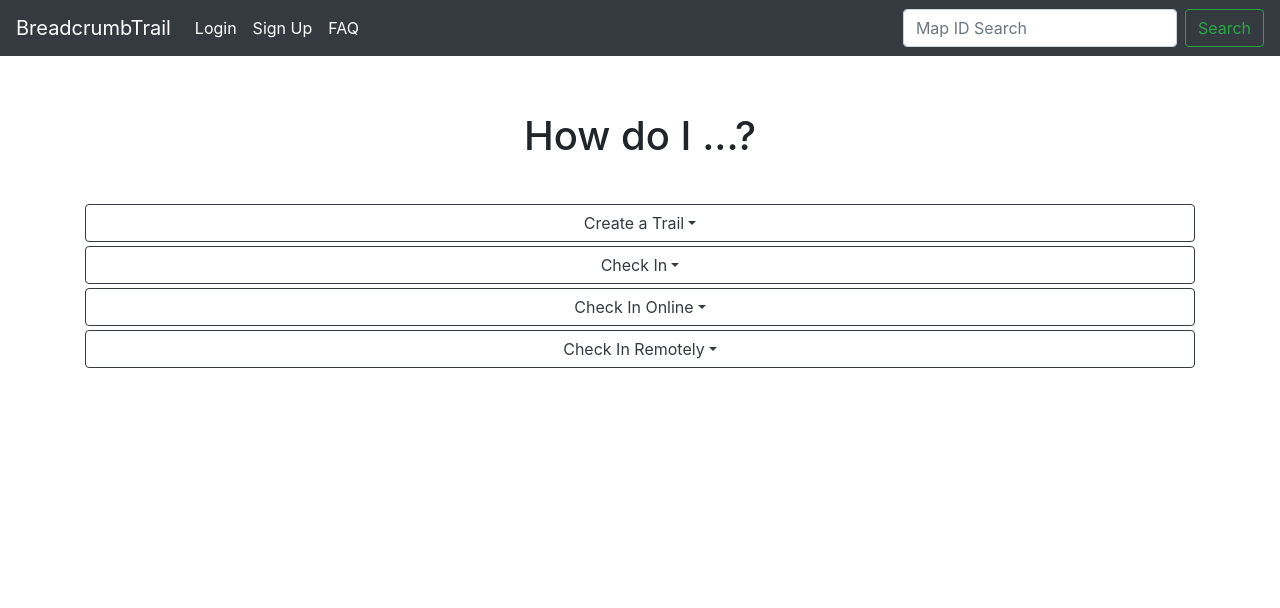
After one commit to noeldolores/Breadcrumbtrail_live, a Flask app: template website/templates/faq.html in a window 1280 px wide. The commit adds this page. Shown: the top 608 px of the page. Run offline with Flask 2, Linux system fonts and the light colour scheme; the template is opened without the code that fills it, so the values that code supplies are empty; parts of the project's set-up code (start-up, migrations or seed data) failed here and were passed over.

Commit message:
added faq page

```diff
--- /dev/null
+++ b/website/static/faq.css
@@ -0,0 +1,11 @@
+li {
+  margin-top: 10px;
+  margin-bottom: -10px;
+  width: 100%;
+  text-align: center;
+}
+
+.faq {
+  margin-top: 0.25rem;
+  width: 100%;
+}
--- a/website/templates/base.html
+++ b/website/templates/base.html
@@ -1,13 +1,10 @@
 <!doctype html>
 <html lang="en">
   <head>
-    <!-- Required meta tags -->
     <meta charset="utf-8">
     <meta name="viewport" content="width=device-width, initial-scale=1">
 
-    <!-- Bootstrap CSS -->
     <link rel="stylesheet" href="https://cdn.jsdelivr.net/npm/bootstrap@4.6.1/dist/css/bootstrap.min.css" integrity="sha384-zCbKRCUGaJDkqS1kPbPd7TveP5iyJE0EjAuZQTgFLD2ylzuqKfdKlfG/eSrtxUkn" crossorigin="anonymous">
-    <!-- Local CSS -->
     <link rel="stylesheet" href="{{ url_for('static', filename='base.css') }}"/>
 
     <title>{% block title %}BreadcrumbTrail - Home{% endblock %}</title>
@@ -30,14 +27,17 @@
             {% if user.is_authenticated %}
               <a class="nav-item nav-link text-white" id="home" href="/usersettings">{{user.mapId.upper()}}</a>
               <a class="nav-item nav-link text-white" id="user_mapId" href={{url_for('views.manage_trails')}}>Trails</a>
+              <a class="nav-item nav-link text-white" id="faq" href="/faq">FAQ</a>
               <a class="nav-item nav-link text-white" id="logout" href="/logout">Logout</a>
             {% else %}
               <a class="nav-link text-white" id="login" aria-current="page" href="/login">Login</a>
               <a class="nav-item nav-link text-white" id="signup" href="/signup">Sign Up</a>
+              <a class="nav-item nav-link text-white" id="faq" href="/faq">FAQ</a>
             {% endif %}
           {% else %}
             <a class="nav-link text-white" id="login" aria-current="page" href="/login">Login</a>
             <a class="nav-item nav-link text-white" id="signup" href="/signup">Sign Up</a>
+            <a class="nav-item nav-link text-white" id="faq" href="/faq">FAQ</a>
           {% endif %}
         </ul>
         <form class="form-inline my-2 my-lg-0" method="POST">
--- /dev/null
+++ b/website/templates/faq.html
@@ -0,0 +1,69 @@
+{% extends "base.html" %}
+
+{% block title %}FAQ{% endblock %}
+
+{% block content %}
+<link rel="stylesheet" href="{{ url_for('static', filename='faq.css') }}"/>
+<br></br>
+<h1 align="center" class="text-black p-2">How do I ...?</h1>
+<br />
+<div class="container">
+  <div class="active list-unstyled components">
+
+    <div href="#homeSubmenu1" data-toggle="collapse" aria-expanded="false" class="btn btn-outline-dark dropdown-toggle faq">Create a Trail</div>
+    <ul class="collapse list-unstyled" id="homeSubmenu1">
+      <li class="info">From your <a href="/" target="_blank">homepage</a>, enter a trail name in the input box labeled <i>Trail Name</i>, and select <i>New Trail</i>, or <i>Create</i> if this is your first trail. Creating a new trail sets it as active.</li>
+    </ul>
+
+
+    <div href="#homeSubmenu2" data-toggle="collapse" aria-expanded="false" class="btn btn-outline-dark dropdown-toggle faq">Check In</div>
+    <ul class="collapse list-unstyled" id="homeSubmenu2">
+      <li class="info">There are two ways to check in: <b>Online</b> and <b>Remotely</b>. Before using either method, ensure the trail you wish to drop a marker on is set as active.
+        You can change which trail is active by selecting it from the sidebar on your homepage. The active trail name is displayed at the top.
+      </li>
+    </ul>
+
+
+    <div href="#homeSubmenu3" data-toggle="collapse" aria-expanded="false" class="btn btn-outline-dark dropdown-toggle faq">Check In Online</div>
+    <ul class="collapse list-unstyled" id="homeSubmenu3">
+      <li class="info">
+        <p>Enter in your coordinate into the respective <i>Latitude</i> and <i>Longitude</i> input boxes, add an optional message (300) in the <i>Message</i> input box, and select the <i>Check-In</i> button.</p>
+        <p>Auto coordinate retrieval is currently in development.</p>
+      </li>
+    </ul>
+
+
+    <div href="#homeSubmenu4" data-toggle="collapse" aria-expanded="false" class="btn btn-outline-dark dropdown-toggle faq">Check In Remotely</div>
+    <ul class="collapse list-unstyled" id="homeSubmenu4">
+      <li class="info">
+        <p>Text or Email your <b>Private Key</b>, <b>Coordinates</b>, and an optional <b>Message</b> to  <a href = "mailto: CheckIn@BreadcrumbTrail.app" target="_blank">CheckIn@BreadcrumbTrail.app</a></p>
+        <p>
+          <div><b>Private Key</b></div>
+          Find your Private Key in <a href={{url_for('views.usersettings')}} target="_blank">User Settings</a>. It is your initials, #, and 4 numbers. Do not share this with anyone else.
+        </p>
+        <p>
+          <div><b>Coordinates</b></div>
+          Coordinates must be written in order of Latitude and Longitude, and can use compass direction indicators (N/North, S/South, etc.). The map system is only accurate to 4 decimal places.
+        </p>
+        <p>
+          <div><b>Message</b></div>
+          Messages are optional, but must be formated in a specific way to be included. Messages are also limited to 300 characters. See the formatting below:
+          <div>message:"Your message here."</div>
+        </p>
+        <p>
+          <div><b>Examples</b></div>
+          <ul>
+            <li>EX#1111 12.3456 -123.4567</li>
+            <li>EX#2222 Lat 12.3456 Lon -123.4567 message:"This is a check-in with a message"</li>
+            <li>EX#3333 12.3456N 123.4567W message:"This is another check-in that works"</li>
+            <li>Private key is EX#4444. My coordinates are 12.3456 north, and  123.4567 west. Here is my note - message:"Here is an example check-in with extra spacing and characters that also works."</li>
+          </ul>
+        </p>
+      </li>
+    </ul>
+
+  </div>
+</div>
+
+<br></br>
+{% endblock %}
--- a/website/templates/home.html
+++ b/website/templates/home.html
@@ -75,9 +75,6 @@ crossorigin=""></script>
     Email or Text:<br>
     Send Your Private ID,<br>
     Coordinates, and a Message<br>
-    <hr style="background-color:white">
-    Also Compatible with<br>
-    Satellite Communicators<br>
     </h2>
   `;
   var popup_data_3 = `
--- a/website/templates/usersettings.html
+++ b/website/templates/usersettings.html
@@ -23,7 +23,6 @@
     </div>
 
     <div class="container">
-    {% if user.role != "guest" %}
       <div class="mb-3">
         <label for="priv_key" class="text-black">Private Key</label>
         <input disabled type="text" class="form-control" id="priv_key" name="priv_key" placeholder="{{priv_key}}"/>
@@ -53,7 +52,6 @@
       </div>
     </div>
 
-  {% endif %}
     <div class="container">
       <div class="row justify-content-around">
         <div class="col-s-4 col-md-4 col-lg-5">
@@ -64,9 +62,7 @@
         </div>
       </div>
     </div>
-
   </form>
   {% endif %}
 {% endif %}
-<script>checkbox();</script>
 {% endblock %}
```
Also changed, not shown: website/templates/user_map.html (+6 -6 lines), website/views.py (+14 -1 lines), website/auth.py (line endings or trailing spaces).
